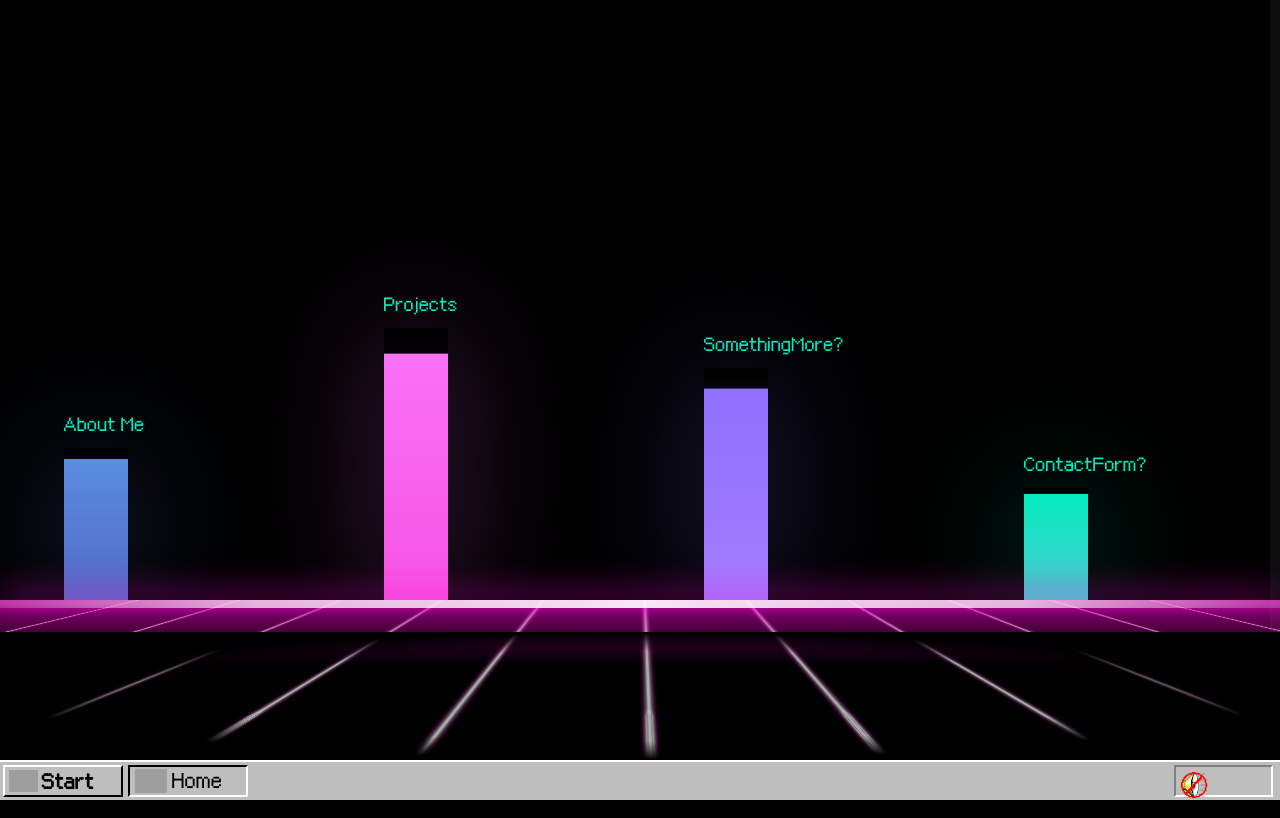
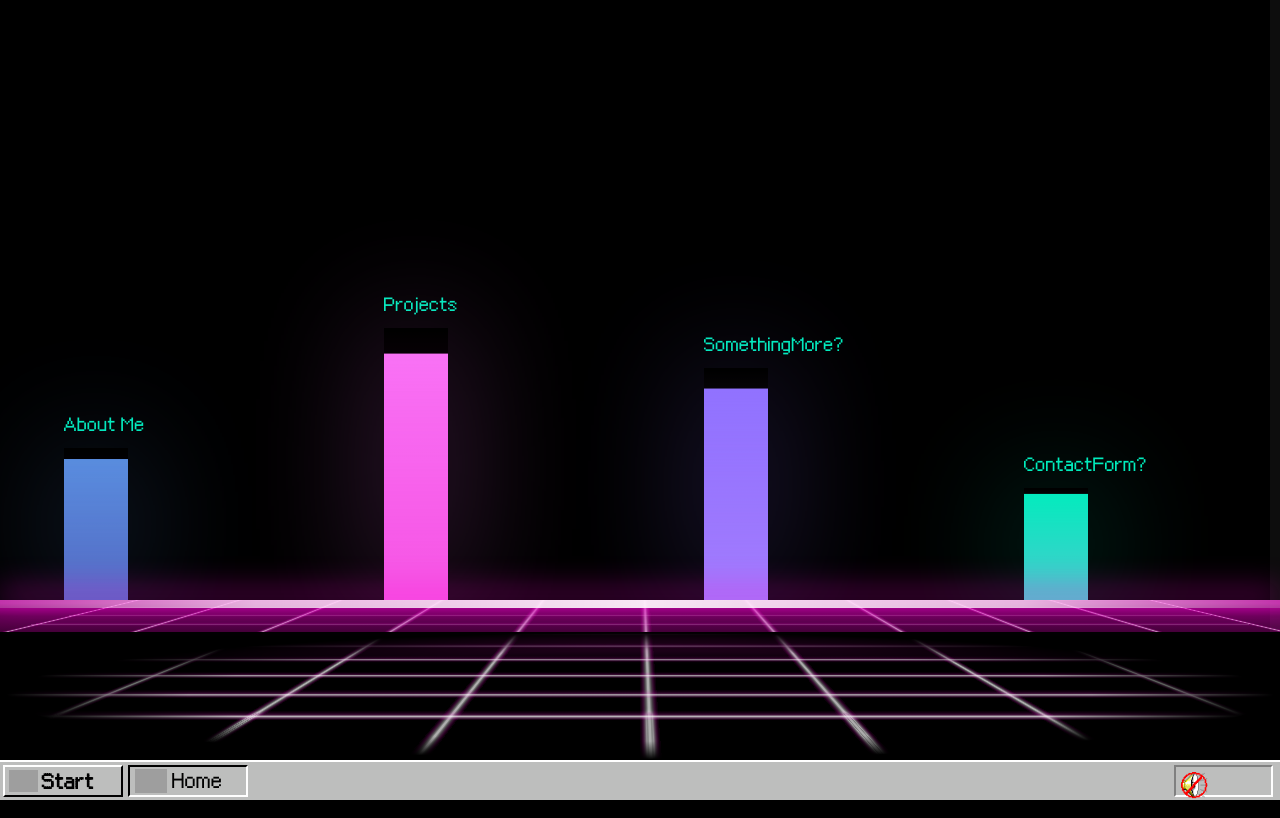
Before and after one commit to PeachBlack-Alba/myCV, a React (Create React App) app: page / in a window 1280 px wide. Built offline with nearby package versions, Linux system fonts and the light colour scheme; grey boxes are pictures that could not be loaded.

Commit message:
lineas horizontales

```diff
--- a/src/App.css
+++ b/src/App.css
@@ -488,7 +488,7 @@ body {
   top: 0;
   left: 0;
   right: 0;
-  height: var(--gridLineHorizontalHeight);
+  height: 6px;
   z-index: 2;
   background: linear-gradient(
     to bottom,
@@ -592,3 +592,5 @@ body {
     opacity: 0;
   }
 }
+
+/***********************LINEAS HORIZONTALES*******************/
```
